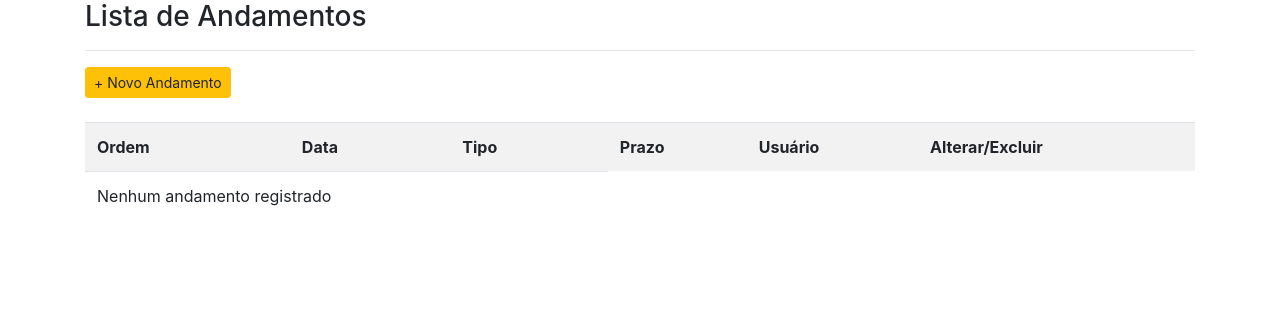
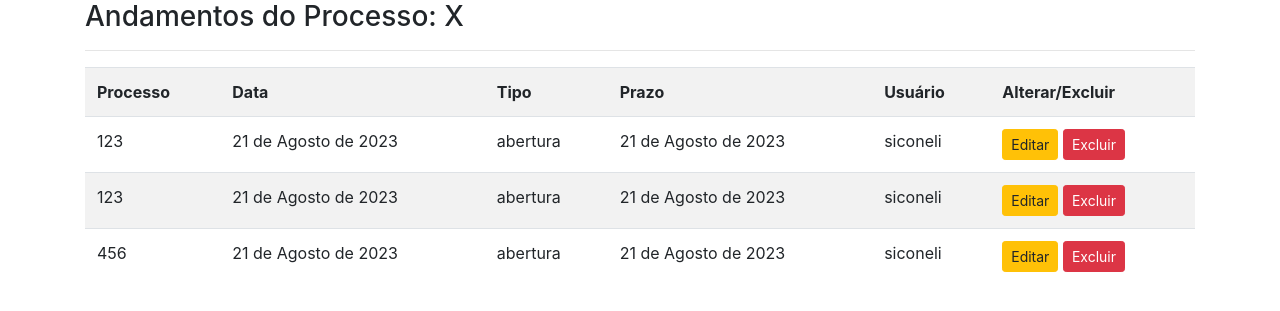
Before and after one commit to siconeli/CP4, a Django app: page /listar/andamentos/administrativo/ in a window 1280 px wide. Shown: the part 69-380 px from the top of the page. Run offline with Django 4.2, Linux system fonts and the light colour scheme; a user stored in the database is signed in; data comes from the database, SQL or seed files in the repository; data that the repository does not hold is empty; some libraries are stand-ins or nearby versions.

Commit message:
construindo

```diff
--- a/cadastros/models.py
+++ b/cadastros/models.py
@@ -10,40 +10,19 @@ class Base(models.Model): # Classe para registrar no banco de dados, data de cri
         abstract = True
 
 
-class UnidadeFederativa(Base):  # Cadastro de UF realizado apenas pelo painel do admin
-    uf = models.CharField(max_length=50)
+class ProcessoAdministrativo(Base): # Cadastro de processo administrativo - Campos do Formulário
+    # Choices
+    ufs = (
+        ('MS', 'MS'), ('MT', 'MT'), ('SP', 'SP'), ('RJ', 'RJ'),
+    )
 
-    def __str__(self):
-        return f'{self.uf}'
+    municipios = (
+        ('selviria', 'Selvíria'), ('inocencia', 'Inocência'),
+    )
 
-class Municipio(Base): # Cadastro de municípios realizado apenas pelo painel do admin
-    municipio = models.CharField(max_length=50)
-
-    def __str__(self):
-        return f'{self.municipio}'
-
-class CadAndamentos(Base): # Cadastro de tipos de andamento realizado apenas pelo painel do admin
-    cadandamento = models.CharField(max_length=50)
-
-    def __str__(self):
-        return f'{self.cadandamento}'
-
-class Andamento(Base): # Cadastro de andamentos - Campos do Formulário
-    datandamento = models.DateField(verbose_name='Data do Andamento')
-    andamento = models.ForeignKey(CadAndamentos, on_delete=models.PROTECT)
-    dataprazo = models.DateField(verbose_name='Prazo')
-    locprocesso = models.CharField(max_length=50, verbose_name='Localização do Processo')
-    Funcionario = models.CharField(max_length=50, verbose_name='Funcionário')
-    datrecebimento = models.DateField(verbose_name='Confirmado o Recebimento em')
-    complemento = models.CharField(max_length=150)
-
-    def __str__(self):
-        return f'{self.datandamento}'
-
-class ProcessoAdministrativo(Base): # Cadastro de processo administrativo - Campos do Formulário
     pat = models.IntegerField(verbose_name='PAT N°', unique=True, help_text='Número real do processo.') # Número do processo
-    municipio = models.ForeignKey(Municipio, on_delete=models.PROTECT)
-    uf = models.ForeignKey(UnidadeFederativa, on_delete=models.PROTECT) # O 'PROTECT' protege na hora de um delete, não deixa excluir se possuir algum vínculo.
+    municipio = models.CharField(max_length=50, choices=municipios, verbose_name='Município')
+    uf = models.CharField(max_length=2, choices=ufs, verbose_name='UF')
     datini = models.DateField(verbose_name='Data Inicial')
     datfin = models.DateField(verbose_name='Data Final')
     datdivat = models.DateField(verbose_name='Data Dívida Ativa')
@@ -58,3 +37,21 @@ class ProcessoAdministrativo(Base): # Cadastro de processo administrativo - Camp
 
     def __str__(self):
         return f'{self.pat}'
+
+
+class Andamento(Base): # Cadastro de andamentos - Campos do Formulário
+    andamentos = (
+        ('abertura', 'Abertura'), ('fechamento', 'Fechamento'),
+    )
+
+    processo = models.ForeignKey(ProcessoAdministrativo, on_delete=models.CASCADE)
+    datandamento = models.DateField(verbose_name='Data do Andamento')
+    andamento = models.CharField(max_length=50, choices=andamentos, verbose_name='Andamento')
+    dataprazo = models.DateField(verbose_name='Prazo')
+    locprocesso = models.CharField(max_length=50, verbose_name='Localização do Processo')
+    Funcionario = models.CharField(max_length=50, verbose_name='Funcionário')
+    datrecebimento = models.DateField(verbose_name='Confirmado o Recebimento em')
+    complemento = models.CharField(max_length=150)
+
+    def __str__(self):
+        return f'{self.andamento}'
--- a/cadastros/templates/cadastros/listas/cadandprocessoadm-listar.html
+++ b/cadastros/templates/cadastros/listas/cadandprocessoadm-listar.html
@@ -9,28 +9,27 @@
 {% endblock %}
 
 {% block conteudo %}
-<h3>Lista de Andamentos</h3>
+<h3>Andamentos do Processo: X</h3>
 <hr>
 
-<a href="{% url 'cre-and-proc-adm' %}" class="btn btn-warning btn-sm">+ Novo Andamento</a>
-
-<br></br> <!--Pula Linha-->
+<!--<br></br>-->
 
 <div class="table-responsive">
     <table class="table table-striped">
         <tr>
-            <th>Ordem</th>
+            <th>Processo</th>
             <th>Data</th>
             <th>Tipo</th>
             <th>Prazo</th>
             <th>Usuário</th>
+
             <th>Alterar/Excluir</th>
 
         </tr>
 
         {% for andamento in object_list %}
         <tr>
-            <td> {{ andamento.id }}</td>
+            <td> {{ andamento.processo }}</td>
             <td> {{ andamento.datandamento }}</td>
             <td> {{ andamento.andamento }}</td>
             <td> {{ andamento.dataprazo }}</td>
--- a/cadastros/urls.py
+++ b/cadastros/urls.py
@@ -1,31 +1,43 @@
 from django.urls import path
 from .views import CadProcessoAdmCreate
+from .views import CadAndamentoCreate
+
+
 from .views import CadProcessoAdmUpdate
+from .views import CadAndamentoUpdate
+
+
 from .views import CadProcessoAdmDelete
-from .views import CadProcessoAdmList
-from .views import AndamentosList
-from .views import CadAndamentoCreate
-from .views import CadAndamentoUpdate
 from .views import CadAndamentoDelete
 
+
+from .views import CadProcessoAdmList
+from .views import CadAndamentosList
+
+
+
+
 urlpatterns = [
-    ###### VISUALIZAR ######
+    ###### VIEW ######
 
 
     ###### CREATE ######
     path('cadastrar/administrativo/', CadProcessoAdmCreate.as_view(), name='cre-proc-adm'),
-    path('cadastrar/andamentos/administrativo/', CadAndamentoCreate.as_view(), name='cre-and-proc-adm' ),
+    path('cadastrar/andamentos/administrativo/<int:pk>/', CadAndamentoCreate.as_view(), name='cre-and-proc-adm' ),
+
 
     ###### UPDATE ######
     path('editar/administrativo/<int:pk>/', CadProcessoAdmUpdate.as_view(), name='upd-proc-adm'),
     path('editar/andamento/administrativo/<int:pk>/', CadAndamentoUpdate.as_view(), name='upd-and-proc-adm'),
 
+
     ###### DELETE ######
     path('excluir/administrativo/<int:pk>/', CadProcessoAdmDelete.as_view(), name='del-proc-adm'),
-    path('excluir/andamento/administrativo/<int:pk>/', CadAndamentoDelete.as_view(), name='del-and-proc-adm' ), #continuar
+    path('excluir/andamento/administrativo/<int:pk>/', CadAndamentoDelete.as_view(), name='del-and-proc-adm' ),
+
 
     ###### LIST ######
     path('listar/administrativo/', CadProcessoAdmList.as_view(), name='list-proc-adm'),
-    path('listar/andamentos/administrativo/', AndamentosList.as_view(), name='list-and-proc-adm'),
+    path('listar/andamentos/administrativo/', CadAndamentosList.as_view(), name='list-and-proc-adm'),
 
 ]
--- a/cadastros/views.py
+++ b/cadastros/views.py
@@ -1,3 +1,5 @@
+from typing import Any
+from django.db.models.query import QuerySet
 from django.views.generic import TemplateView # Módulo apenas para visualizar
 from django.views.generic.edit import CreateView, UpdateView, DeleteView # Módulo para criar, atualizar e deletar
 from django.views.generic.list import ListView # Módulo para listar
@@ -29,7 +31,7 @@ class CadAndamentoCreate(GroupRequiredMixin, LoginRequiredMixin, CreateView): #
     login_url = reverse_lazy('login')
     group_required = u"Consultores AEG"
     model = Andamento
-    fields = ['datandamento', 'andamento', 'dataprazo', 'locprocesso', 'Funcionario', 'datrecebimento', 'complemento']
+    fields = ['processo', 'datandamento', 'andamento', 'dataprazo', 'locprocesso', 'Funcionario', 'datrecebimento', 'complemento']
     template_name = 'cadastros/cadandprocessoadm-cadastrar.html'
     success_url = reverse_lazy('list-and-proc-adm')
 
@@ -81,9 +83,32 @@ class CadProcessoAdmList(LoginRequiredMixin, ListView): # List Processo Administ
     login_url = reverse_lazy('login')
     model = ProcessoAdministrativo
     template_name = 'cadastros/listas/cadprocessoadm-listar.html'
+    paginate_by = 10 # Número de registros listados na minha list
+
+    def get_queryset(self):
+        buscaprocesso = self.request.GET.get('processo') # processo é o 'name' la do input da pesquisa
+
+        if buscaprocesso:
+            processos = ProcessoAdministrativo.objects.filter(pat__icontains=buscaprocesso)
+        else:
+            processos = ProcessoAdministrativo.objects.all()
+
+        return processos
 
 
-class AndamentosList(LoginRequiredMixin, ListView):
+class CadAndamentosList(LoginRequiredMixin, ListView):
     login_url = reverse_lazy('login')
     model = Andamento
     template_name = 'cadastros/listas/cadandprocessoadm-listar.html'
+    # paginate_by = 10
+
+    # def get_queryset(self):
+
+    #     buscaprocesso = ProcessoAdministrativo.objects.all()
+
+    #     if buscaprocesso:
+    #         andamentos = Andamento.objects.filter(processo__icontains=buscaprocesso)
+    #     else:
+    #         andamentos = ProcessoAdministrativo.objects.all()
+
+    #     return andamentos
```
Also changed, not shown: cadastros/admin.py (+1 -12 lines), cadastros/templates/cadastros/listas/cadprocessoadm-listar.html (+19 -3 lines), cadastros/migrations/0001_initial.py, cadastros/migrations/0002_alter_processoadministrativo_pat.py (deleted), db.sqlite3.
